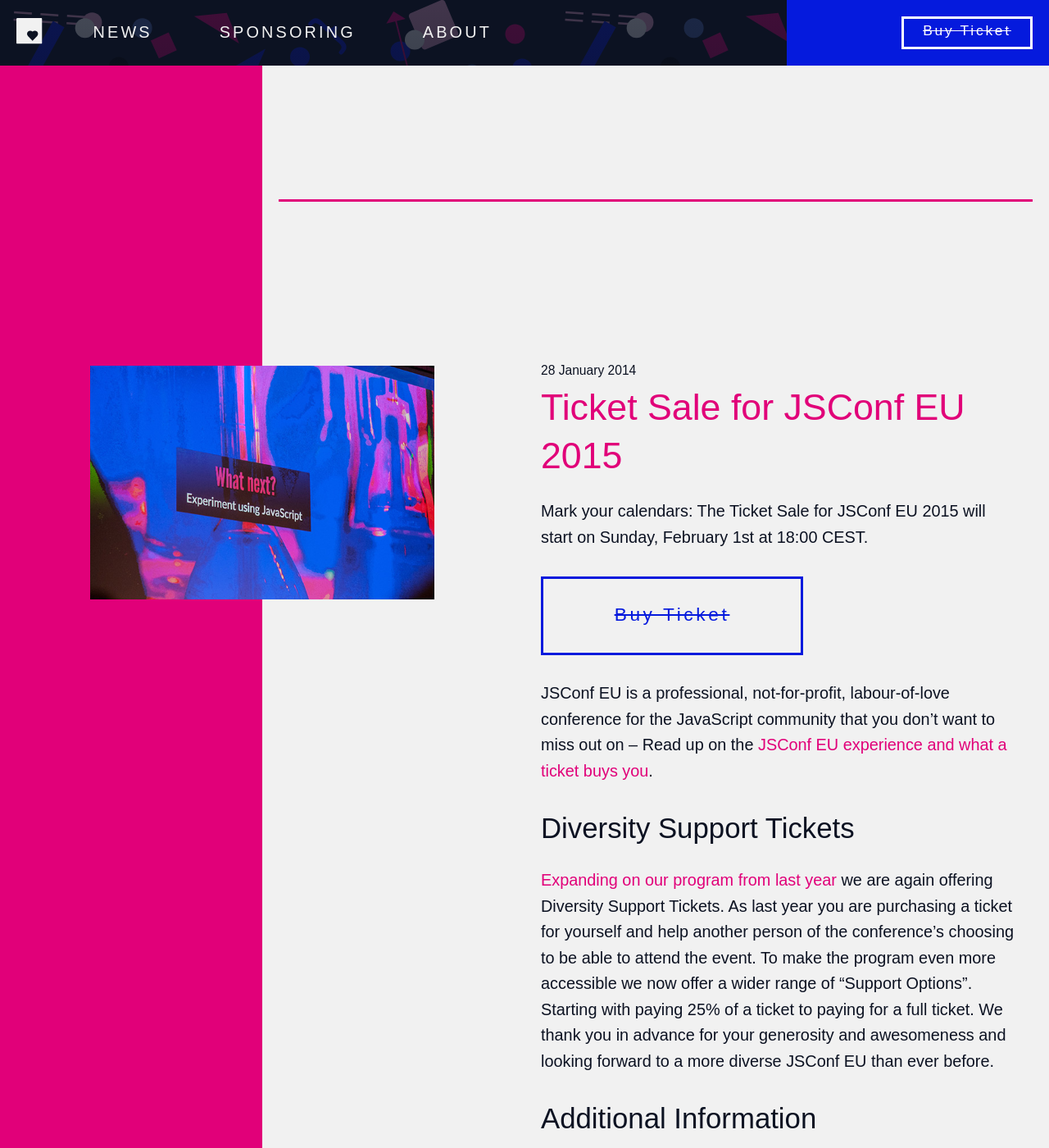
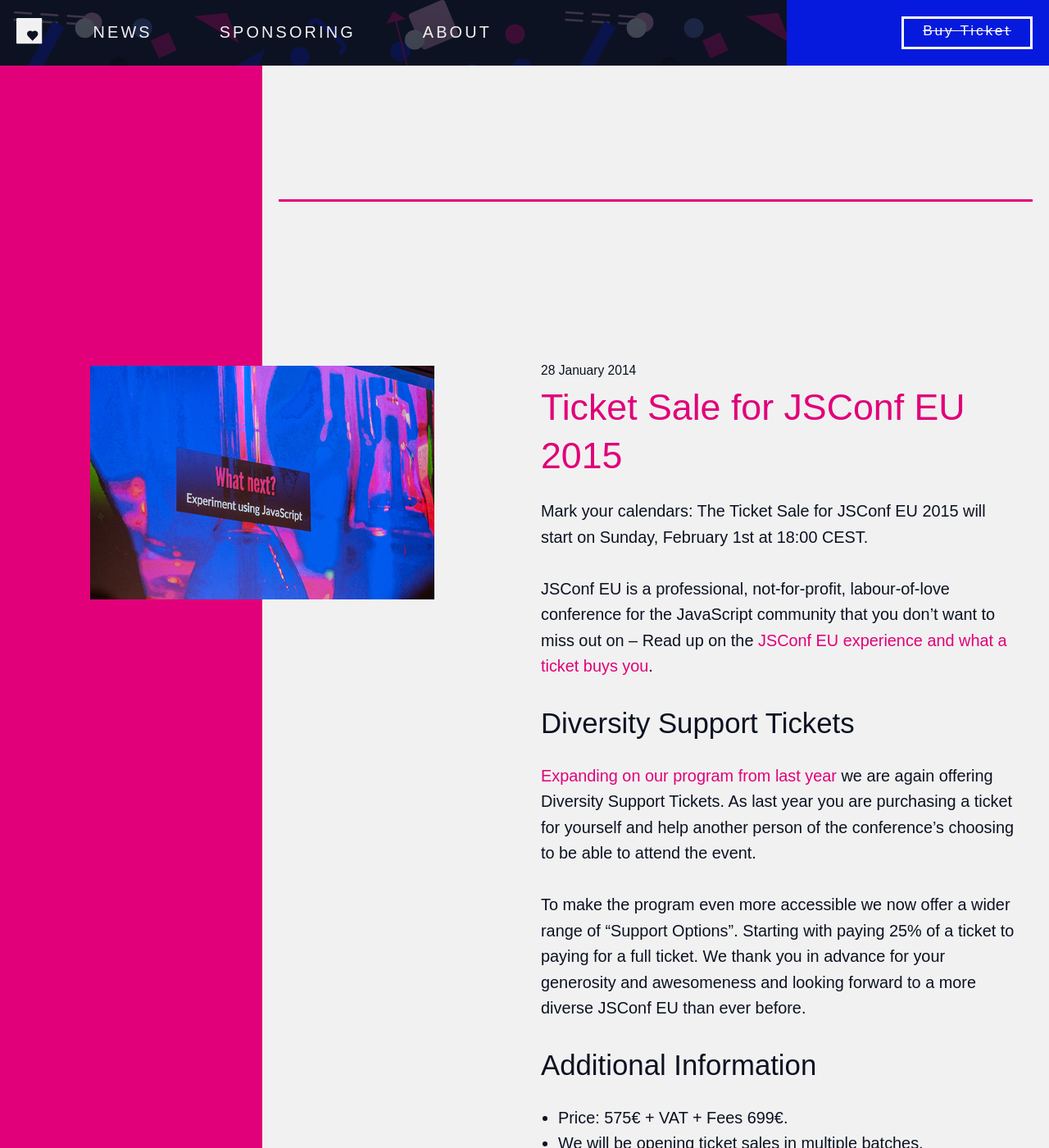
Before and after one commit to jsconf/2015.jsconf.eu, a Jekyll site: the page built from _posts/2014-01-28-ticket-schedule.md, in a window 1280 px wide and 1400 px high. Shown: the whole window at 82% size. Built offline with Jekyll 4.4.1, drawn with Linux system fonts in a browser that asks for light colours; nearby versions of some CDN libraries; comment, search, counter and statistics services are not loaded.

Commit message:
remove CTA from blogpost (until tickets go live), add link to ticket sale schedule post.

```diff
--- a/_includes/cta.html
+++ b/_includes/cta.html
@@ -1,2 +1,2 @@
 <!-- <a href="#" class="btn {{ include.class }}" title="Buy Tickets for JSconf EU 2015">Buy Ticket</a> -->
-<a href="#" class="btn btn-disabled {{ include.class }}" title="Buy Tickets starting February 1st"><s>Buy Ticket</s></a>
+<a href="http://2015.jsconf.eu/news/2014/01/28/ticket-schedule/" class="btn btn-disabled {{ include.class }}" title="Ticket Sale starts February 1st"><s>Buy Ticket</s></a>
--- a/_posts/2014-01-28-ticket-schedule.md
+++ b/_posts/2014-01-28-ticket-schedule.md
@@ -9,13 +9,13 @@
 {% include post-header.html %}
 Mark your calendars: The Ticket Sale for JSConf EU 2015 will start on Sunday, February 1st at 18:00 CEST.
 
-{% include cta.html %}
 
 JSConf EU is a professional, not-for-profit, labour-of-love conference for the JavaScript community that you don’t want to miss out on – Read up on the [JSConf EU experience and what a ticket buys you]({{ site.baseurl }}/why/ "WHY JSConf EU").
 
 ### Diversity Support Tickets
 
 [Expanding on our program from last year](http://2014.jsconf.eu/news/2014/08/15/diversity-tickets.html) we are again offering Diversity Support Tickets. As last year you are purchasing a ticket for yourself and help another person of the conference's choosing to be able to attend the event.
+
 To make the program even more accessible we now offer a wider range of "Support Options". Starting with paying 25% of a ticket to paying for a full ticket. We thank you in advance for your generosity and awesomeness and looking forward to a more diverse JSConf EU than ever before.
 
 ### Additional Information
```
